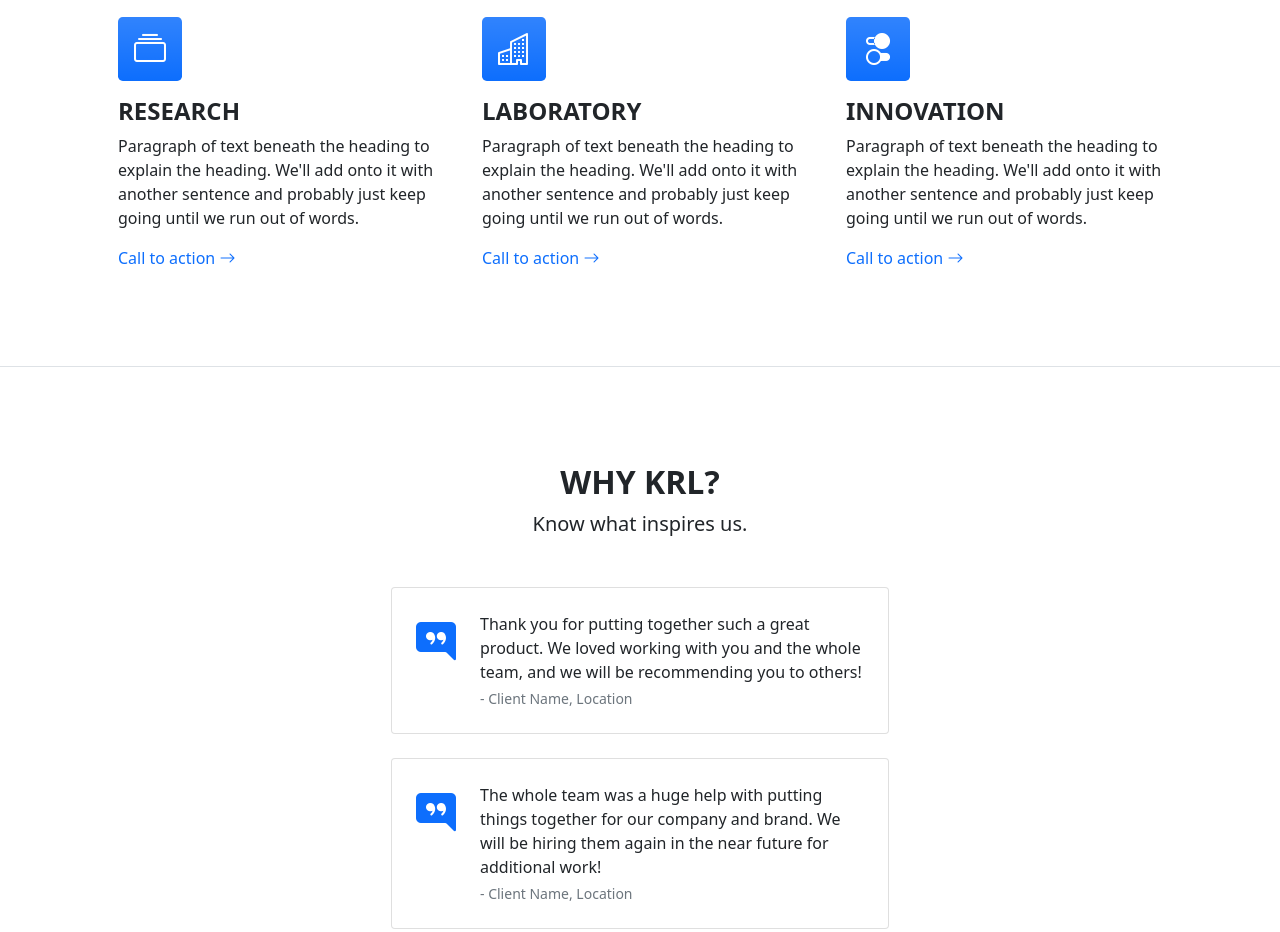
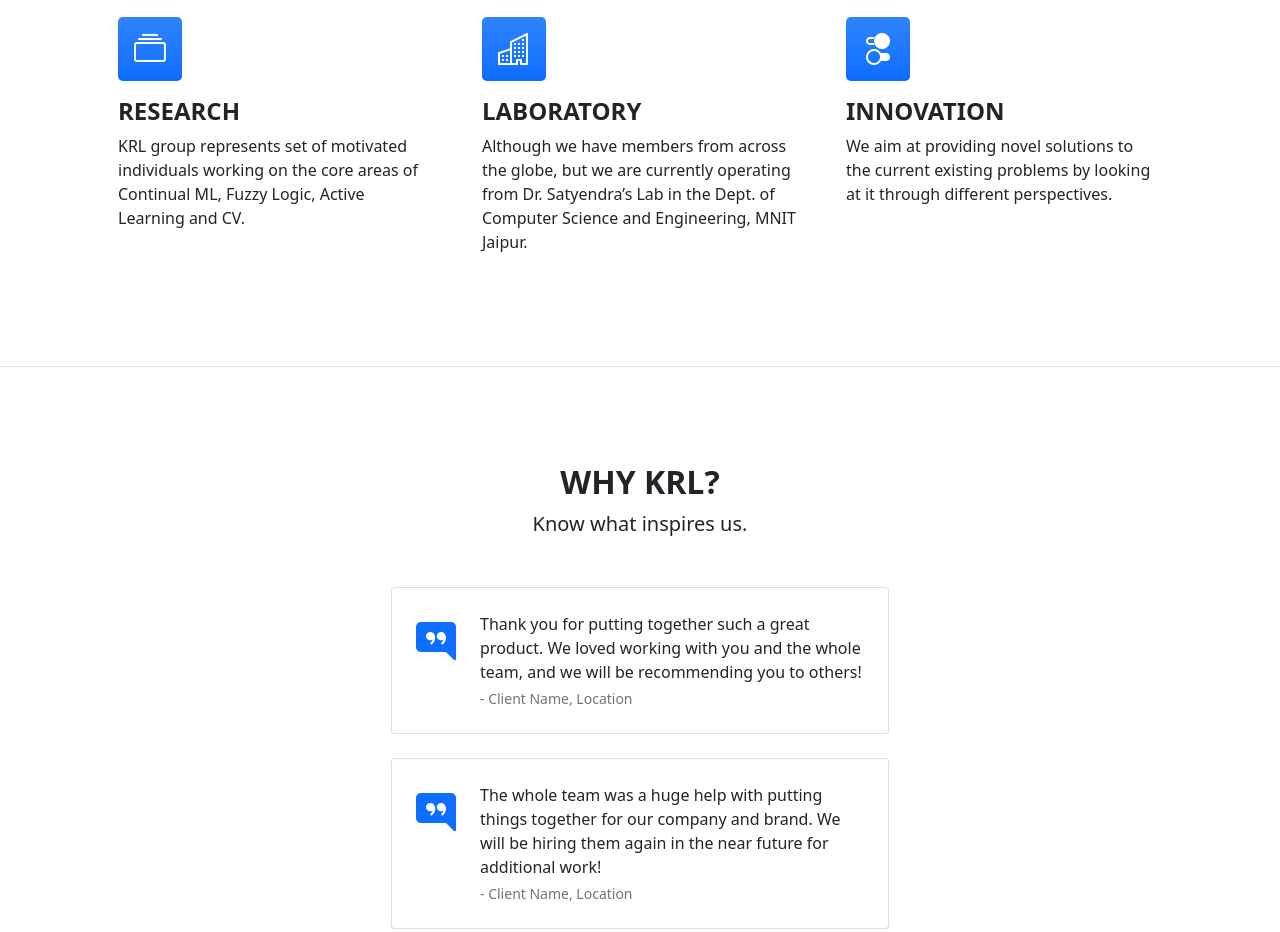
Before and after one commit to vj-creation/krl-webpage, a plain HTML site: page index.html in a window 1280 px wide. Shown: the part 780-1712 px from the top of the page. Drawn offline with nearby package versions, Linux system fonts and the light colour scheme.

Commit message:
landing page edits

```diff
--- a/index.html
+++ b/index.html
@@ -56,29 +56,30 @@
                     <div class="col-lg-4 mb-5 mb-lg-0">
                         <div class="feature bg-primary bg-gradient text-white rounded-3 mb-3"><i class="bi bi-collection"></i></div>
                         <h2 class="h4 fw-bolder">RESEARCH</h2>
-                        <p>Paragraph of text beneath the heading to explain the heading. We'll add onto it with another sentence and probably just keep going until we run out of words.</p>
-                        <a class="text-decoration-none" href="#!">
+                        <p>KRL group represents set of motivated individuals working on the core areas of Continual ML, Fuzzy Logic, Active Learning and CV.</p>
+                        <!-- <a class="text-decoration-none" href="#!">
                             Call to action
-                            <i class="bi bi-arrow-right"></i>
-                        </a>
+                            <i class="bi bi-arrow-right"></i> -->
+
                     </div>
                     <div class="col-lg-4 mb-5 mb-lg-0">
                         <div class="feature bg-primary bg-gradient text-white rounded-3 mb-3"><i class="bi bi-building"></i></div>
                         <h2 class="h4 fw-bolder">LABORATORY</h2>
-                        <p>Paragraph of text beneath the heading to explain the heading. We'll add onto it with another sentence and probably just keep going until we run out of words.</p>
-                        <a class="text-decoration-none" href="#!">
+                        <p>Although we have members from across the globe, but we are currently operating from Dr. Satyendra’s Lab in the Dept. of
+                        Computer Science and Engineering, MNIT Jaipur.</p>
+                        <!-- <a class="text-decoration-none" href="#!">
                             Call to action
-                            <i class="bi bi-arrow-right"></i>
-                        </a>
+                            <i class="bi bi-arrow-right"></i> -->
+
                     </div>
                     <div class="col-lg-4">
                         <div class="feature bg-primary bg-gradient text-white rounded-3 mb-3"><i class="bi bi-toggles2"></i></div>
                         <h2 class="h4 fw-bolder">INNOVATION</h2>
-                        <p>Paragraph of text beneath the heading to explain the heading. We'll add onto it with another sentence and probably just keep going until we run out of words.</p>
-                        <a class="text-decoration-none" href="#!">
+                        <p>We aim at providing novel solutions to the current existing problems by looking at it through different perspectives.</p>
+                        <!-- <a class="text-decoration-none" href="#!">
                             Call to action
-                            <i class="bi bi-arrow-right"></i>
-                        </a>
+                            <i class="bi bi-arrow-right"></i> -->
+
                     </div>
                 </div>
             </div>
```
